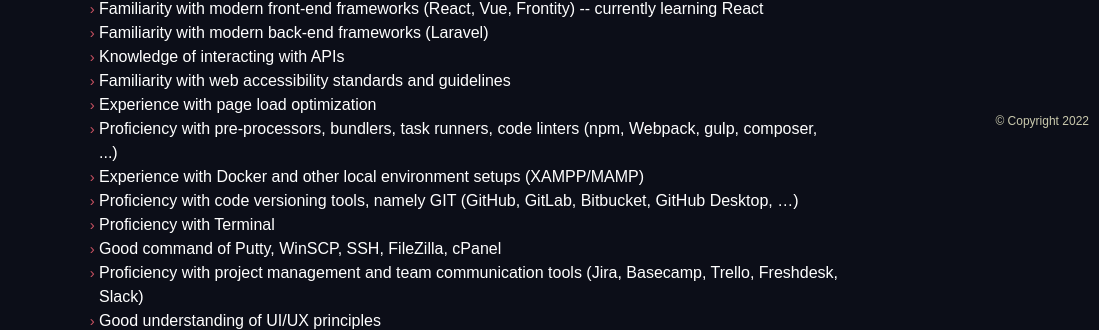
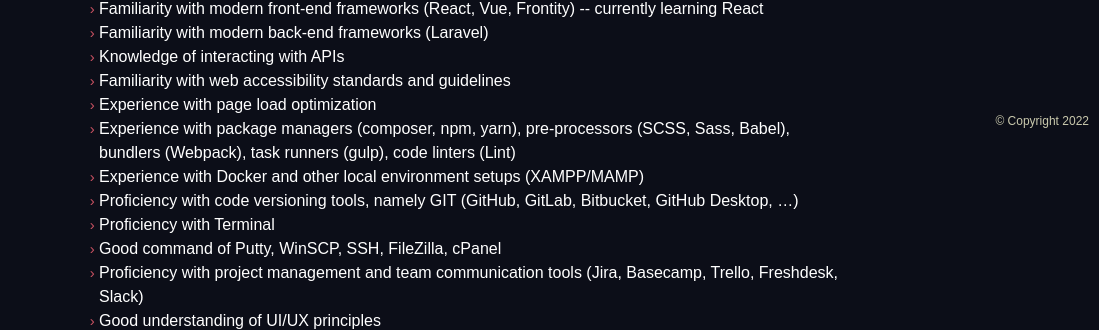
Before and after one commit to thedude23/tim-koprivnik-portfolio, a website: page about.html in a window 1280 px wide. Shown: the part 660-990 px from the top of the page, 181-1280 px from the left. Drawn offline with Linux system fonts and the light colour scheme; a web font is replaced by a local one.

Commit message:
Update about page content

```diff
--- a/about.html
+++ b/about.html
@@ -60,7 +60,7 @@
         <li>Knowledge of interacting with APIs</li>
         <li>Familiarity with web accessibility standards and guidelines</li>
         <li>Experience with page load optimization</li>
-        <li>Proficiency with pre-processors, bundlers, task runners, code linters (npm, Webpack, gulp, composer, ...)</li>
+        <li>Experience with package managers (composer, npm, yarn), pre-processors (SCSS, Sass, Babel), bundlers (Webpack), task runners (gulp), code linters (Lint)</li>
         <li>Experience with Docker and other local environment setups (XAMPP/MAMP)</li>
         <li>Proficiency with code versioning tools, namely GIT (GitHub, GitLab, Bitbucket, GitHub Desktop, …)</li>
         <li>Proficiency with Terminal</li>
```
